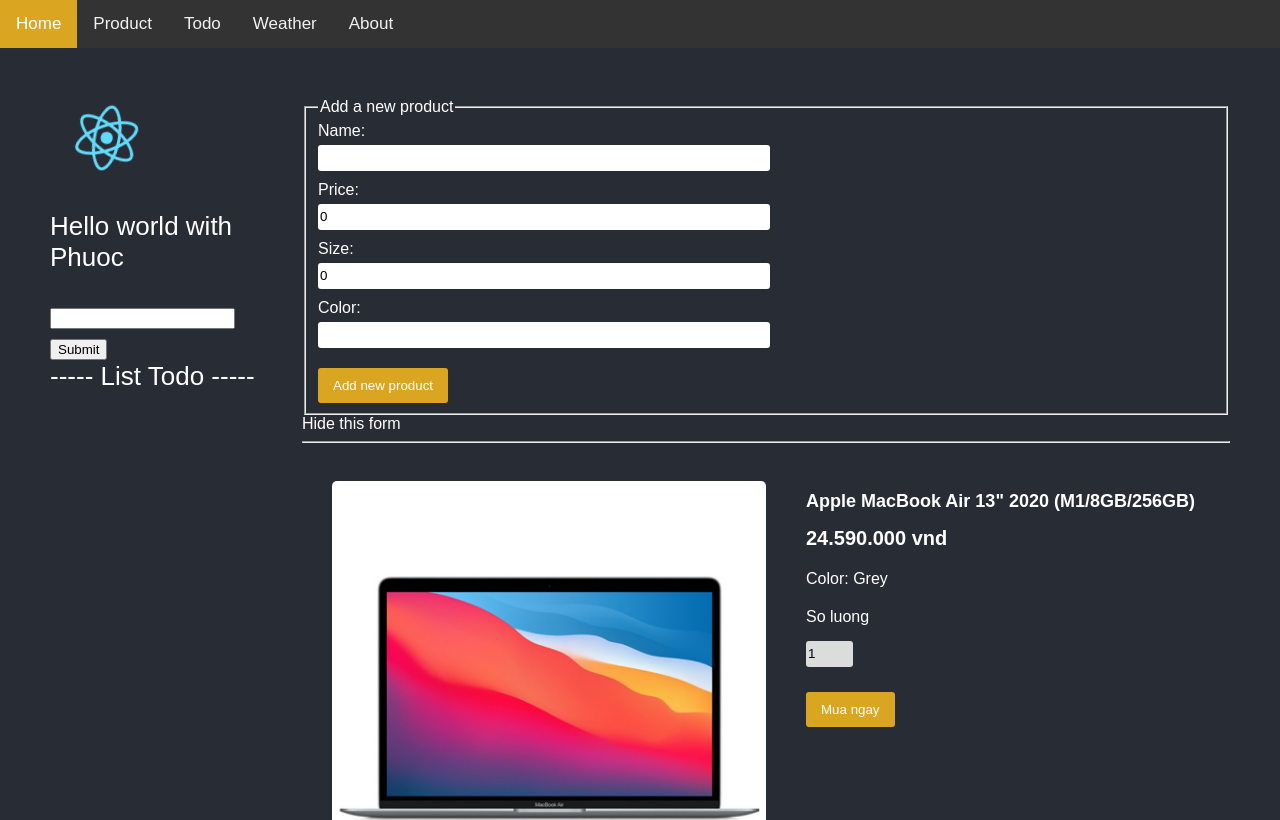
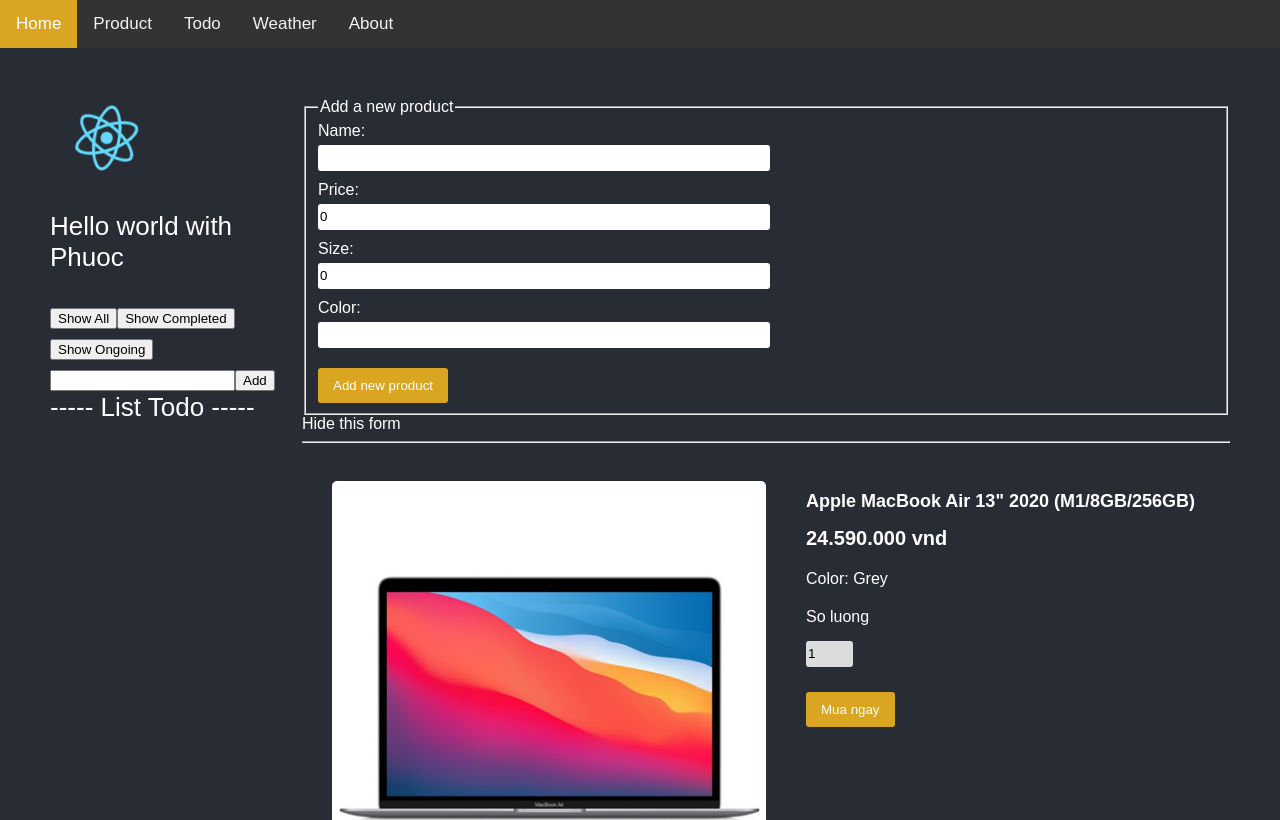
Before and after one commit to ltphuoc/learn-reactjs, a React (Create React App) app: page / in a window 1280 px wide. Shown: the top 820 px of the page. Built offline with nearby package versions, Linux system fonts and the light colour scheme.

Commit message:
Update Todo component

```diff
--- a/src/components/Todo/AddTodo.js
+++ b/src/components/Todo/AddTodo.js
@@ -10,7 +10,7 @@
           handleSubmit();
         }}
       >
-        Submit
+        Add
       </button>
     </div>
   );
--- a/src/components/Todo/Todo.js
+++ b/src/components/Todo/Todo.js
@@ -9,6 +9,7 @@
     return JSON.parse(localStorage.getItem('list-todo')) ?? [];
   });
 
+  const [filterStatus, setFilterStatus] = useState('all');
   const handleSubmit = () => {
     if (!todo) return;
     let todoId = listTodo.length + 1;
@@ -44,11 +45,31 @@
     setListTodo(newTodoList);
     localStorage.setItem('list-todo', JSON.stringify(newTodoList));
   };
+
+  const handleShowAllClick = () => {
+    setFilterStatus('all');
+  };
+  const handleShowCompletedClick = () => {
+    setFilterStatus('completed');
+  };
+  const handleShowOngoingClick = () => {
+    setFilterStatus('pending');
+  };
+
+  const renderedListTodo = listTodo.filter(
+    (todo) => filterStatus === 'all' || filterStatus === todo.status
+  );
+
   return (
     <div>
+      <div className="">
+        <button onClick={handleShowAllClick}>Show All</button>
+        <button onClick={handleShowCompletedClick}>Show Completed</button>
+        <button onClick={handleShowOngoingClick}>Show Ongoing</button>
+      </div>
       <AddTodo todo={todo} setTodo={setTodo} handleSubmit={handleSubmit} />
       <DisplayTodo
-        listTodo={listTodo}
+        listTodo={renderedListTodo}
         handleDoneTodo={handleDoneTodo}
         handleDeleteTodo={handleDeleteTodo}
       />
```
